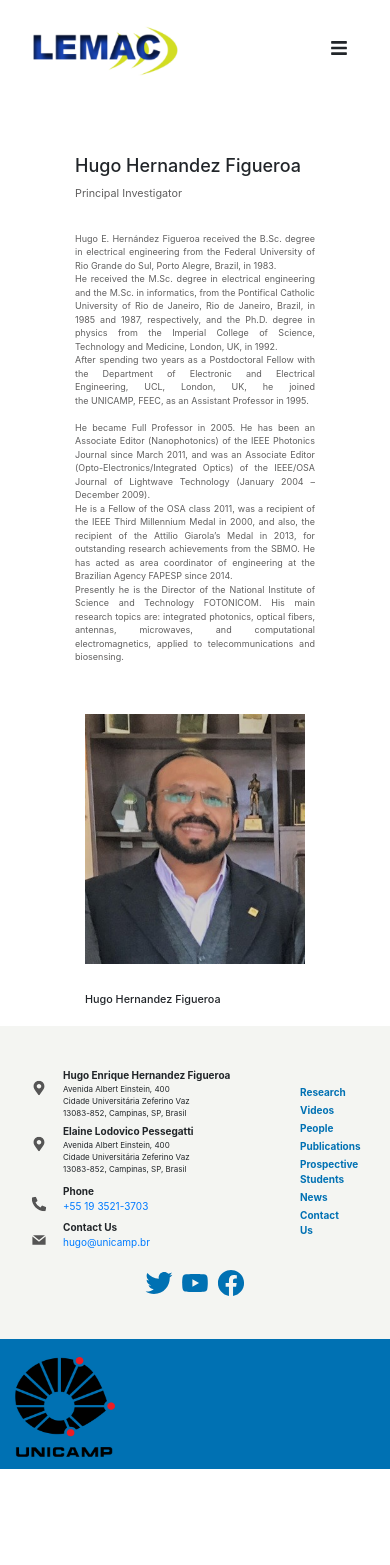
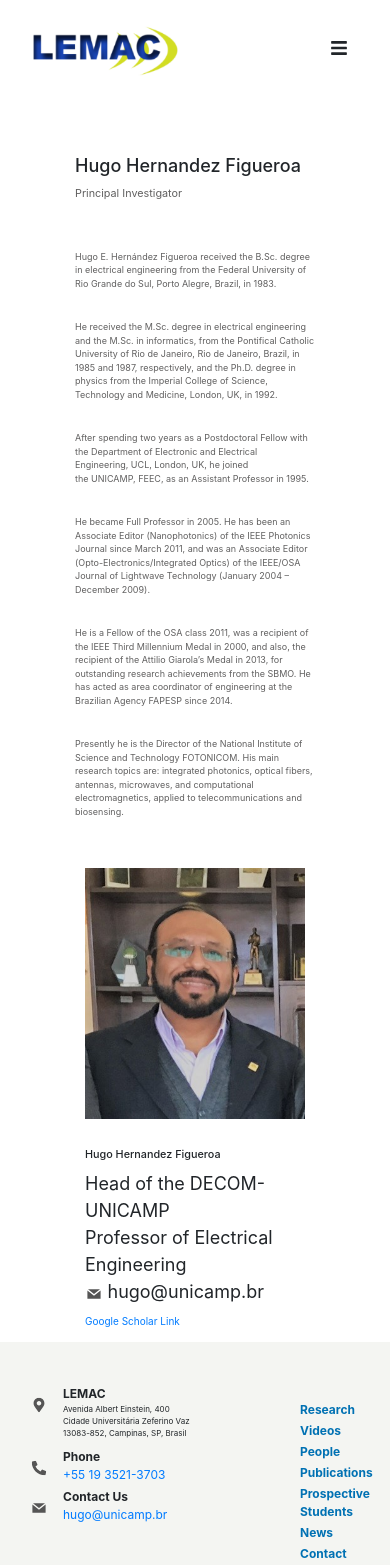
Before and after one commit to luisejv/lab-unicamp, a Next.js app: page /people/0 in a window 390 px wide. Shown: the top 1565 px of the page. Before the commit the page ends 1469 px from the top, so only its background shows below. Built offline with nearby package versions, Linux system fonts and the light colour scheme.

Commit message:
last changes

```diff
--- a/info/footerInfo.js
+++ b/info/footerInfo.js
@@ -1,26 +1,21 @@
 export const contacts = [
   // {
-  //   title: "Universidad de Campinas' Lab",
-  //   address: "901 Schapiro CEPSR, 530 West 120th Street · New York, NY 10027",
+  //   charge: "Principal Investigator",
+  //   title: "Hugo Enrique Hernandez Figueroa",
+  //   email: "hugo@unicamp.br",
+  //   address:
+  //     "Avenida Albert Einstein, 400 \n Cidade Universitária Zeferino Vaz \n 13083-852, Campinas, SP, Brasil",
   // },
   // {
-  //   title: "Assistant",
-  //   address: "1001 Schapiro CEPSR, 530 West 120th Street · New York, NY 10027",
-  // },
-  // {
-  //   title: "Professor",
-  //   address: "1006 Schapiro CEPSR, 530 West 120th Street · New York, NY 10027",
+  //   charge: "Secretary",
+  //   title: "Elaine Lodovico Pessegatti",
+  //   address:
+  //     "Avenida Albert Einstein, 400 \n Cidade Universitária Zeferino Vaz \n 13083-852, Campinas, SP, Brasil",
+  //   phone: "+55 19 3521-3703",
+  //   email: "elainelo@unicamp.br",
   // },
   {
-    charge: "Principal Investigator",
-    title: "Hugo Enrique Hernandez Figueroa",
-    email: "hugo@unicamp.br",
-    address:
-      "Avenida Albert Einstein, 400 \n Cidade Universitária Zeferino Vaz \n 13083-852, Campinas, SP, Brasil",
-  },
-  {
-    charge: "Secretary",
-    title: "Elaine Lodovico Pessegatti",
+    title: "LEMAC",
     address:
       "Avenida Albert Einstein, 400 \n Cidade Universitária Zeferino Vaz \n 13083-852, Campinas, SP, Brasil",
     phone: "+55 19 3521-3703",
--- a/info/peopleInfo.js
+++ b/info/peopleInfo.js
@@ -8,6 +8,18 @@ export const Info = [
     name: "Hugo Hernandez Figueroa",
     filter: ["Principal Investigator", "All"],
     src: "/hugo.jfif",
+    charge: "Head of the DECOM-UNICAMP",
+    career: "Professor of Electrical Engineering",
+    email: "hugo@unicamp.br",
+    link: "https://scholar.google.com/citations?user=kA9oak0AAAAJ&hl=en&oi=sra",
+    content: [
+      "Hugo E. Hernández Figueroa received the B.Sc. degree in electrical engineering from the Federal University of Rio Grande do Sul, Porto Alegre, Brazil, in 1983.",
+      "He received the M.Sc. degree in electrical engineering and the M.Sc. in informatics, from the Pontifical Catholic University of Rio de Janeiro, Rio de Janeiro, Brazil, in 1985 and 1987, respectively, and the Ph.D. degree in physics from the Imperial College of Science, Technology and Medicine, London, UK, in 1992.",
+      "After spending two years as a Postdoctoral Fellow with the Department of Electronic and Electrical Engineering, UCL, London, UK, he joined the UNICAMP, FEEC, as an Assistant Professor in 1995.",
+      "He became Full Professor in 2005. He has been an Associate Editor (Nanophotonics) of the IEEE Photonics Journal since March 2011, and was an Associate Editor (Opto-Electronics/Integrated Optics) of the IEEE/OSA Journal of Lightwave Technology (January 2004 – December 2009).",
+      "He is a Fellow of the OSA class 2011, was a recipient of the IEEE Third Millennium Medal in 2000, and also, the recipient of the Attilio Giarola’s Medal in 2013, for outstanding research achievements from the SBMO. He has acted as area coordinator of engineering at the Brazilian Agency FAPESP since 2014.",
+      "Presently he is the Director of the National Institute of Science and Technology FOTONICOM. His main research topics are: integrated photonics, optical fibers, antennas, microwaves, and computational electromagnetics, applied to telecommunications and biosensing.",
+    ],
   },
   {
     id: "1",
@@ -190,4 +202,22 @@ export const Info = [
     name: "Vitor de Oliveira Freire",
     filter: ["Undergrad ", "All"],
   },
+  {
+    id: "21",
+    row: 5,
+    col: 1,
+    w: 1,
+    h: 1,
+    name: "Michel Zamboni Rached",
+    filter: ["Faculty Member", "All"],
+  },
+  {
+    id: "22",
+    row: 5,
+    col: 2,
+    w: 1,
+    h: 1,
+    name: "Lucas Heitzmann Gabriell",
+    filter: ["Faculty Member", "All"],
+  },
 ];
--- a/package.json
+++ b/package.json
@@ -20,7 +20,8 @@
     "react-bootstrap": "^1.6.1",
     "react-dom": "17.0.2",
     "react-icons": "^4.2.0",
-    "react-isotope": "^1.0.7"
+    "react-isotope": "^1.0.7",
+    "react-twitter-embed": "^3.0.3"
   },
   "devDependencies": {
     "eslint": "7.29.0",
--- a/pages/_app.js
+++ b/pages/_app.js
@@ -6,6 +6,7 @@ import { useEffect } from "react";
 import AOS from "aos";
 import "aos/dist/aos.css";
 import Head from "next/head";
+import Script from "next/script";
 
 function MyApp({ Component, pageProps }) {
   useEffect(() => {
--- a/pages/people/[id].js
+++ b/pages/people/[id].js
@@ -2,6 +2,7 @@ import React from "react";
 import { Info } from "../../info/peopleInfo";
 import Head from "next/head";
 import { Container, Row, Col, Image } from "react-bootstrap";
+import { GrMail } from "react-icons/gr";
 
 export const getStaticPaths = () => {
   const paths = Info.map((person) => {
@@ -36,51 +37,25 @@ const Person = ({ person }) => {
       <Container>
         <section className="content" style={{ margin: "60px", height: "100%" }}>
           <Row>
-            <Col md={12} lg={8}>
+            <Col md={12} lg={7}>
               <Row>
                 <Col className="colF" xs={12}>
                   <h1 className="peopleTitle">{person.name}</h1>
-                  <div className="peoplePosition">{person.filter[0]}</div>
-                  {/* NOTE: For now it is only rendering prof Hugo's info. If you want to add other people's info, you need to insert it in the Info array as an atribute and specify it here, so that it renders dinamically for each one. */}
-                  {person.id == 0 && (
-                    <div className="peopleDescription">
-                      Hugo E. Hernández Figueroa received the B.Sc. degree in
-                      electrical engineering from the Federal University of Rio
-                      Grande do Sul, Porto Alegre, Brazil, in 1983. <br></br>He
-                      received the M.Sc. degree in electrical engineering and
-                      the M.Sc. in informatics, from the Pontifical Catholic
-                      University of Rio de Janeiro, Rio de Janeiro, Brazil, in
-                      1985 and 1987, respectively, and the Ph.D. degree in
-                      physics from the Imperial College of Science, Technology
-                      and Medicine, London, UK, in 1992. <br></br>After spending
-                      two years as a Postdoctoral Fellow with the Department of
-                      Electronic and Electrical Engineering, UCL, London, UK, he
-                      joined the UNICAMP, FEEC, as an Assistant Professor in
-                      1995. <br></br>
-                      <br></br>
-                      He became Full Professor in 2005. He has been an Associate
-                      Editor (Nanophotonics) of the IEEE Photonics Journal since
-                      March 2011, and was an Associate Editor
-                      (Opto-Electronics/Integrated Optics) of the IEEE/OSA
-                      Journal of Lightwave Technology (January 2004 – December
-                      2009).
-                      <br></br> He is a Fellow of the OSA class 2011, was a
-                      recipient of the IEEE Third Millennium Medal in 2000, and
-                      also, the recipient of the Attilio Giarola’s Medal in
-                      2013, for outstanding research achievements from the SBMO.
-                      He has acted as area coordinator of engineering at the
-                      Brazilian Agency FAPESP since 2014.
-                      <br></br>Presently he is the Director of the National
-                      Institute of Science and Technology FOTONICOM. His main
-                      research topics are: integrated photonics, optical fibers,
-                      antennas, microwaves, and computational electromagnetics,
-                      applied to telecommunications and biosensing.
-                    </div>
-                  )}
+                  <div className="peoplePosition mb-3">{person.filter[0]}</div>
+                  {/* NOTE: For now it is only rendering prof Hugo's info.
+                   If you want to add other people's info, you need to insert it in the Info array
+                   as an atribute and specify it here, so that it renders dynamically for each one. */}
+                  {person.content &&
+                    person.content.length > 0 &&
+                    person.content.map((iter, idx) => (
+                      <div key={idx} className="peopleDescription">
+                        {iter}
+                      </div>
+                    ))}
                 </Col>
               </Row>
             </Col>
-            <Col md={12} lg={4}>
+            <Col md={12} lg={5}>
               <Row>
                 <Col className="colF2" xs={12}>
                   {person.src && (
@@ -92,6 +67,21 @@ const Person = ({ person }) => {
                     />
                   )}
                   <h5 className="peopleTitleFooter">{person.name}</h5>
+                  {person.charge && <div>{person.charge}</div>}
+                  {person.career && <div>{person.career}</div>}
+                  {person.email && (
+                    <div>
+                      <GrMail className="icon mr-1" color="#555555" />
+                      {person.email}
+                    </div>
+                  )}
+                  {person.link && (
+                    <div>
+                      <a href={person.link} target="_blank" rel="noreferrer">
+                        Google Scholar Link
+                      </a>
+                    </div>
+                  )}
                 </Col>
               </Row>
             </Col>
--- a/styles/styles.css
+++ b/styles/styles.css
@@ -59,7 +59,7 @@
 
 .bannerTextSection {
   position: absolute;
-  top: 20%;
+  top: 15%;
   z-index: 2;
 }
 
@@ -214,10 +214,9 @@
   width: 300px;
 }
 .peopleDescription {
-  margin-top: 40px;
   font-size: 1rem;
   color: rgb(97, 96, 96);
-  text-align: justify;
+  text-align: left;
 }
 .peopleTitleFooter {
   margin-top: 30px;
@@ -260,7 +259,7 @@
 }
 @media screen and (max-width: 425px) {
   .navbarOption {
-    font-size: 10px;
+    font-size: 12px;
     width: 25% !important;
     padding: 0px 0px 0px !important;
   }
@@ -270,16 +269,16 @@
     justify-content: center;
   }
   .contactTitle {
-    font-size: 10px !important;
+    font-size: 12px !important;
   }
   .contactContent {
     font-size: 8px !important;
   }
   .contactLink {
-    font-size: 10px !important;
+    font-size: 12px !important;
   }
   .footerOption {
-    font-size: 10px !important;
+    font-size: 12px !important;
     margin-left: 0px !important;
   }
   .icon {
@@ -304,6 +303,9 @@
   .ads,
   .ads a {
     font-size: 8px !important;
+  }
+  a {
+    font-size: 10px !important;
   }
   .charge {
     font-size: 12px;
@@ -402,7 +404,7 @@
     margin-top: 50px;
     display: flex;
     flex-direction: column;
-    align-items: center !important;
+    align-items: flex-start !important;
     padding-left: 25px !important;
     padding-right: 25px !important;
   }
```
Also changed, not shown: components/SectionOne.js (+8 -4 lines), pages/news.js (+40 -3 lines), pages/people/index.js (+12 -2 lines), 2 other files (tests, documents, lock files or other folders).
